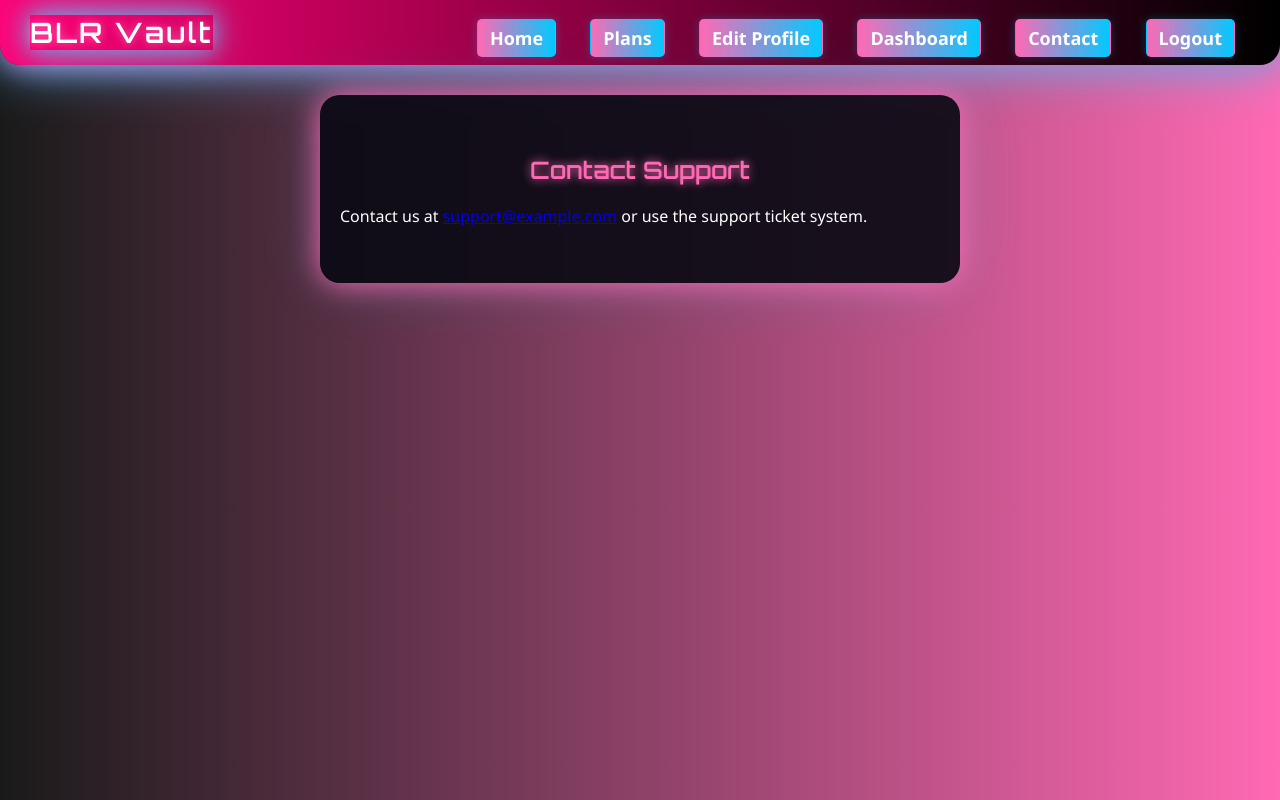
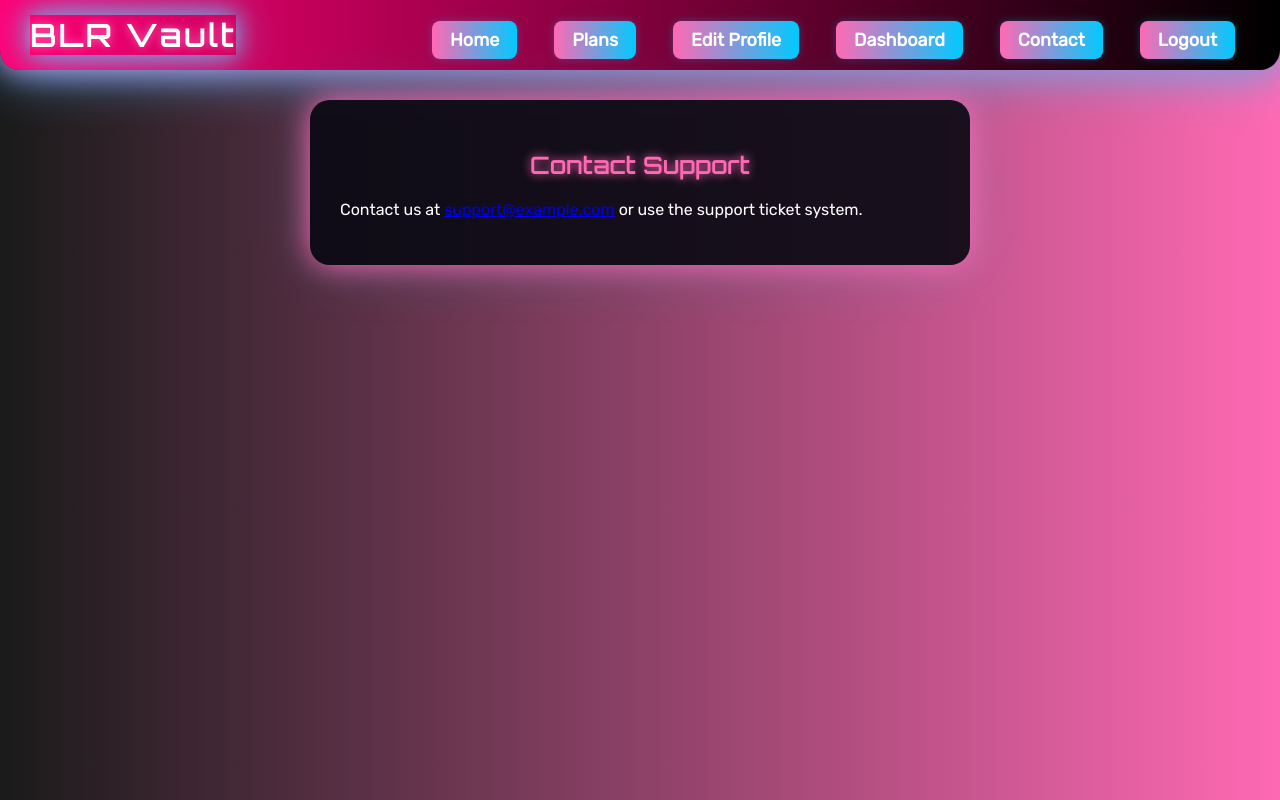
Before and after one commit to Sam-Dev07/BLR-Vault, a Flask app: page /contact in a window 1280 px wide. Run offline with Flask 3, Linux system fonts and the light colour scheme; the visitor is signed in with stand-in values (Sample User, id 1); data comes from the database, SQL or seed files in the repository.

Commit message:
Update base.html

```diff
--- a/templates/base.html
+++ b/templates/base.html
@@ -4,10 +4,9 @@
     <meta charset="UTF-8">
     <title>Blue Lock Rivals</title>
     <meta name="viewport" content="width=device-width, initial-scale=1.0">
-
-<link rel="stylesheet" href="{{ url_for('static', filename='style.css') }}">
-
-    <!-- Flash & Layout Styles -->
+    <!-- Link to your main CSS file -->
+    <link rel="stylesheet" href="{{ url_for('static', filename='style.css') }}">
+    <!-- Flash message styles only -->
     <style>
         .flash-success {
             animation: flashSuccess 1s ease;
@@ -19,7 +18,6 @@
             color: #00ffcc;
             text-align: center;
         }
-
         .flash-error {
             animation: shake 0.4s;
             background-color: #ff003333;
@@ -30,69 +28,16 @@
             color: #ff0033;
             text-align: center;
         }
-
         @keyframes flashSuccess {
             0% { opacity: 0.2; }
             100% { opacity: 1; }
         }
-
         @keyframes shake {
             0% { transform: translateX(0); }
             25% { transform: translateX(-8px); }
             50% { transform: translateX(8px); }
             75% { transform: translateX(-8px); }
             100% { transform: translateX(0); }
-        }
-
-        body {
-            margin: 0;
-            padding: 0;
-            font-family: 'Segoe UI', sans-serif;
-            background-color: #0a0a0a;
-            color: white;
-        }
-
-        header {
-            background: linear-gradient(to right, #ff0077, #000000);
-            padding: 15px 30px;
-            display: flex;
-            justify-content: space-between;
-            align-items: center;
-        }
-
-        header h1 {
-            margin: 0;
-            font-size: 28px;
-            color: #ffffff;
-        }
-
-        nav a {
-            background-color: transparent;
-            color: #fff;
-            text-decoration: none;
-            margin-left: 15px;
-            padding: 6px 12px;
-            border: 1px solid transparent;
-            border-radius: 5px;
-            transition: all 0.3s ease;
-            cursor: pointer; /* Ensure pointer cursor on hover */
-        }
-
-        nav a:hover {
-            color: #00caff;
-            border-color: #00caff;
-            background-color: rgba(0, 202, 255, 0.1);
-        }
-
-        nav span {
-            margin-left: 20px;
-            font-weight: bold;
-        }
-
-        .container {
-            padding: 40px 20px;
-            position: relative;
-            z-index: 2;
         }
     </style>
 </head>
@@ -147,6 +92,5 @@
         }
     });
 </script>
-
 </body>
 </html>
```
